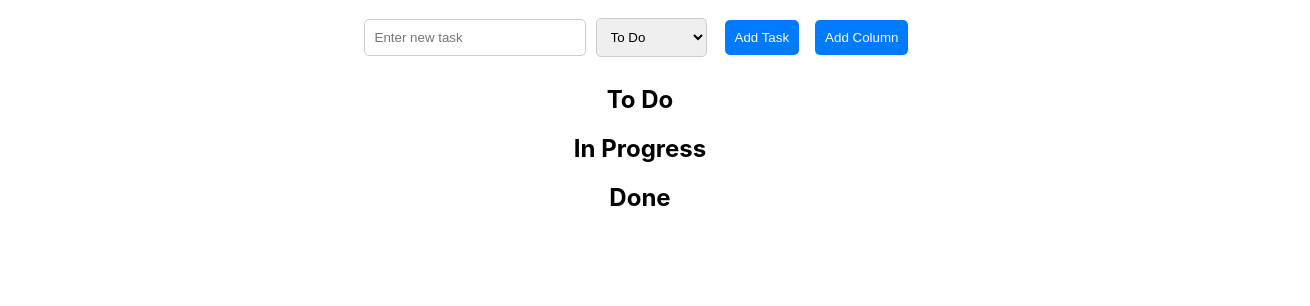
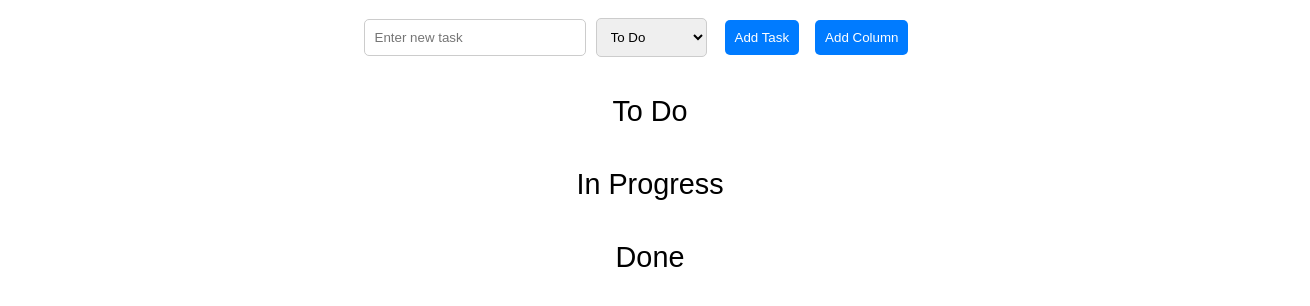
Before and after one commit to JayTailor45/ai-gen-kanban-board-react, a React (Create React App) app: page / in a window 1280 px wide. Shown: the top 306 px of the page, 1310 px wide, since content can reach past the window. Built offline with nearby package versions, Linux system fonts and the light colour scheme.

Commit message:
add ability to update column names

```diff
--- a/src/KanbanBoard.js
+++ b/src/KanbanBoard.js
@@ -65,7 +65,18 @@ const KanbanBoard = () => {
                         <Droppable key={column.id} droppableId={column.id}>
                             {(provided) => (
                                 <div ref={provided.innerRef} {...provided.droppableProps}>
-                                    <h2>{column.title}</h2>
+<h2>
+    <input
+        type="text"
+        value={column.title}
+        onChange={(e) => {
+            const updatedColumns = { ...columns };
+            updatedColumns[column.id].title = e.target.value;
+            setColumns(updatedColumns);
+        }}
+        style={{ width: '100%', textAlign: 'center', border: 'none', outline: 'none', fontSize: '1.2em' }}
+    />
+</h2>
                                     {column.tasks.map((task, index) => (
                                         <Draggable key={task} draggableId={task} index={index}>
                                             {(provided) => (
```
